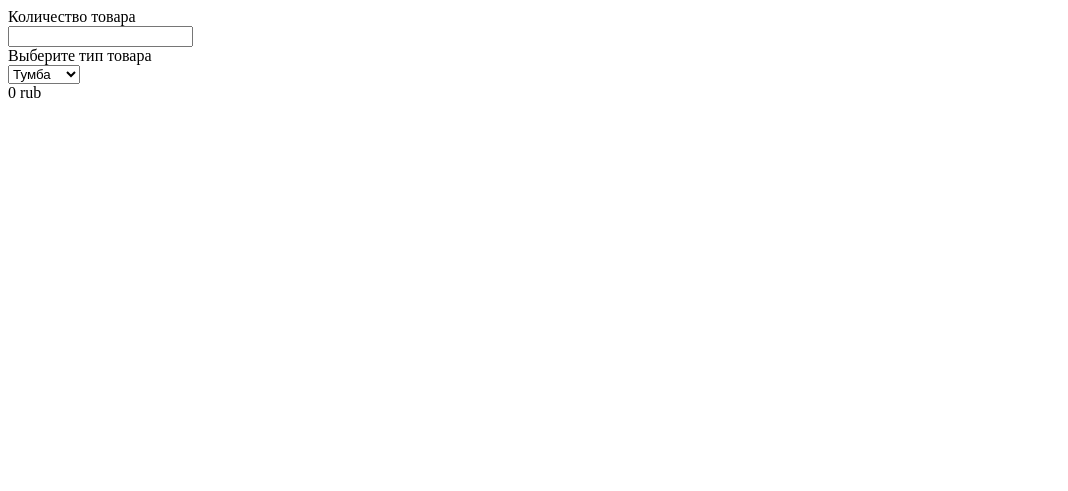
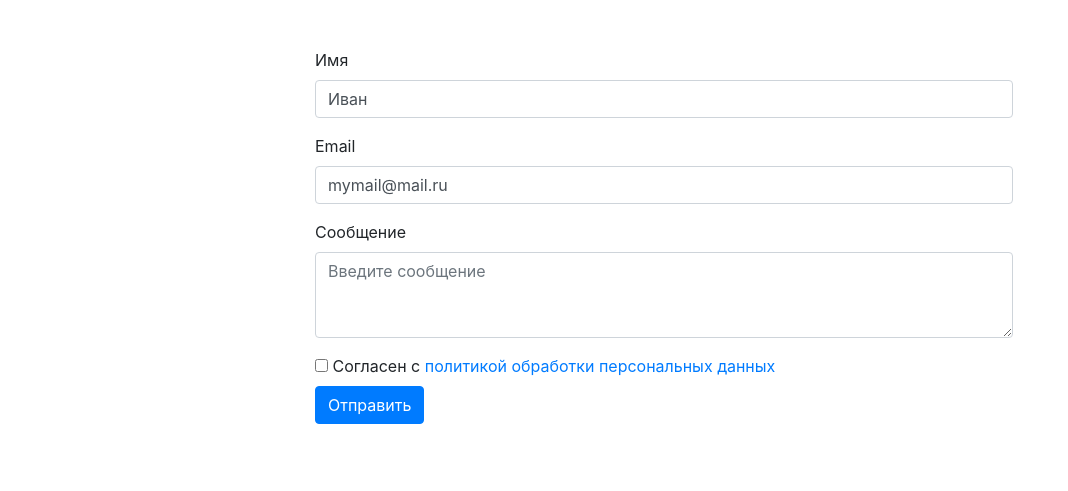
Before and after one commit to s01634523232/dwr5.github.io, a plain HTML site: page index.html in a window 1280 px wide. Shown: the whole page, without its empty margins (0-1068 px from the left). Drawn offline with nearby package versions, Linux system fonts and the light colour scheme.

Commit message:
Update index.html

```diff
--- a/index.html
+++ b/index.html
@@ -1,32 +1,56 @@
 <!DOCTYPE html>
-<html lang="en" xmlns="http://www.w3.org/1999/xhtml">
+<html lang="ru">
 <head>
-    <meta charset="utf-8">
-    <meta name="generator" content="GitLab Pages">
-    <title>6</title>
-    <script src="script.js"></script>
+  <meta charset="UTF-8">
+  <title>Форма обратной связи</title>
+  <link rel="stylesheet" href="https://stackpath.bootstrapcdn.com/bootstrap/4.3.1/css/bootstrap.min.css" integrity="sha384-ggOyR0iXCbMQv3Xipma34MD+dH/1fQ784/j6cY/iJTQUOhcWr7x9JvoRxT2MZw1T" crossorigin="anonymous">
+  <script src="https://ajax.googleapis.com/ajax/libs/jquery/2.2.4/jquery.min.js"></script>
 </head>
 <body>
-
-    <div>Количество товара <br /><input name="number" type="text"></div>
-    <div id="prodPrice">Выберите тип товара</div>
-    <form>
-        <select name="prodType">
-            <option value="1">Тумба</option>
-            <option value="2">Стол</option>
-            <option value="3">Кровать</option>
-        </select>
-        <div id="radios">
-            <label><input type="radio" name="prodOptions" value="option1"> Стол+тумбочка</label>
-            <label><input type="radio" name="prodOptions" value="option2"> Стол+полочка</label>
-            <label><input type="radio" name="prodOptions" value="option3"> Раскладной стол</label>
-        </div>
-        <div id="checkboxes">
-            <label><input type="checkbox" name="prop1"> Кровать с ящиком</label>
-            <label><input type="checkbox" name="prop2"> Кровать с подъемным механизмом</label>
-        </div>
-        <div id="result">Выберите тип товара</div>
-    </form>
-
+  <div class="content container pb-5">
+    <div class="row justify-content-md-center mt-5 pl-5">
+      <div class="col-8 mb-3">
+        <form class="Form" id="mainForm" action="https://formcarry.com/s/0tAvUSy9qZ1" method="POST" accept-charset="UTF-8">
+          <div class="form-group">
+            <label for="name_field">Имя</label>
+            <input name="name" type="text" class="name form-control" id="name_field"
+                   value="Иван" required>
+          </div>
+          <div class="form-group">
+            <label for="email_field">Email</label>
+            <input name="email" type="text" class="email form-control" id="email_field"
+                   placeholder="example@gmail.com" value="mymail@mail.ru" required>
+          </div>
+          <div class="form-group">
+            <label for="mes_field">Сообщение</label>
+            <textarea class="mes form-control" name="message" id="mes_field" placeholder="Введите сообщение" rows="3"></textarea>
+          </div>
+          <div>
+            <input type="checkbox" id="check_field" name="check" required>
+             <label for="check_field">Согласен с <a href="https://www.gazprom.ru/about/legal/policy-personal-data/">политикой обработки персональных данных</a></label>
+           </div>
+          <button class="btn btn-primary" type="submit">Отправить</button>
+        </form>
+      </div>
+    </div>
+  </div>
+  <script>
+    $(function(){
+    $(".Form").submit(function(e){
+        e.preventDefault();
+        var href = $(this).attr("action");
+        $.ajax({
+            type: "POST",
+            dataType: "json",
+            url: href,
+            data: $(this).serialize()
+        }).done(function() {
+          alert('Отправлено.');
+        }).fail(function() {
+          alert('Что-то пошло не так.');
+        });
+      });
+    });
+  </script>
 </body>
 </html>
```
